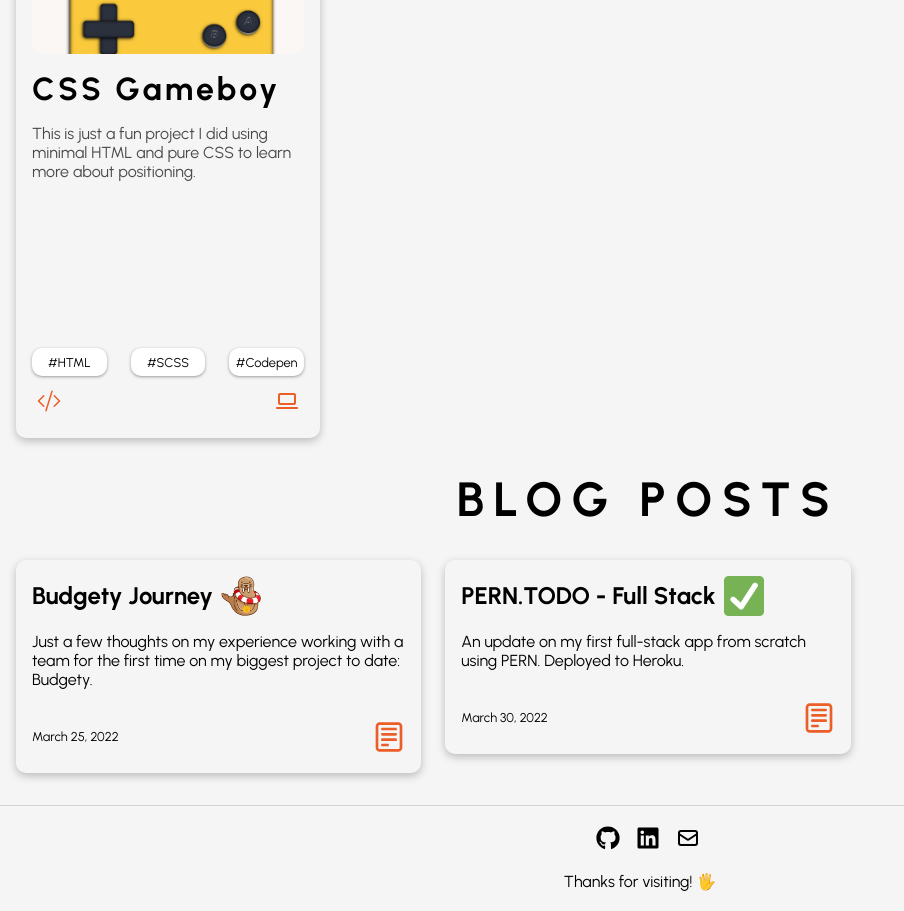
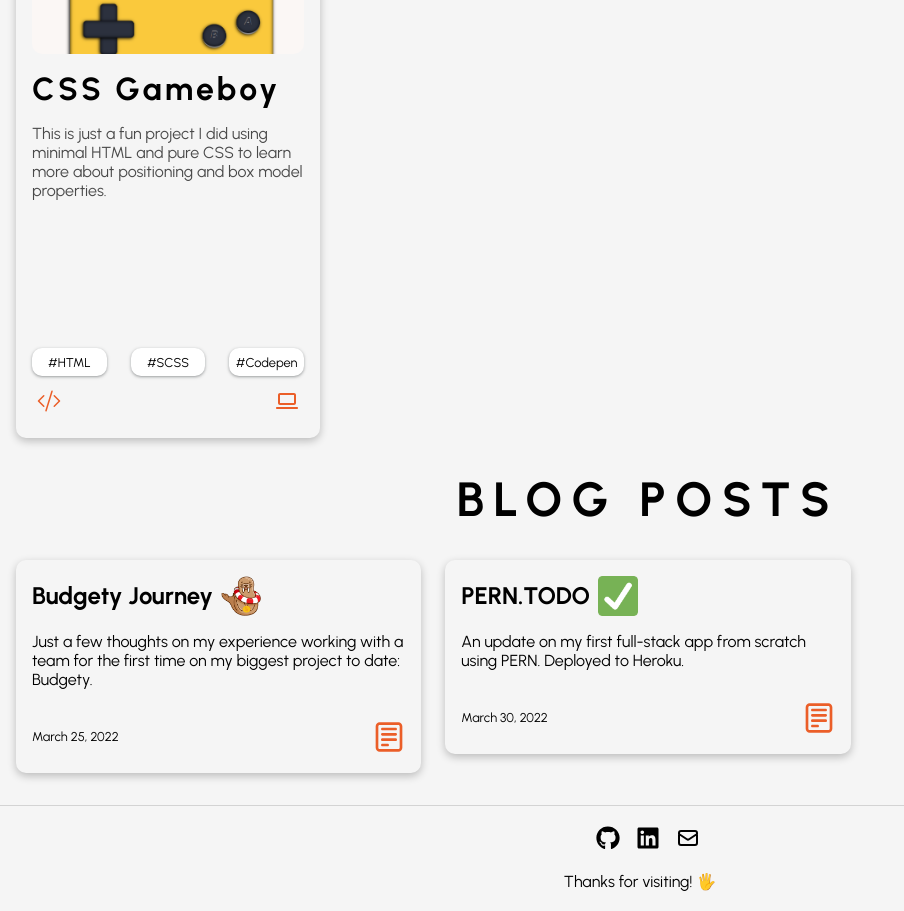
Before and after one commit to bycho91/portfolio-v3, a Next.js app: page / in a window 1280 px wide. Shown: the part 1800-2711 px from the top of the page, without its empty margins (0-904 px from the left). Built offline with nearby package versions, Linux system fonts and the light colour scheme.

Commit message:
changes to project data

```diff
--- a/static/blogs/blogsData.js
+++ b/static/blogs/blogsData.js
@@ -9,7 +9,7 @@ export const blogsData = [
     id: 0,
   },
   {
-    title: 'PERN.TODO - Full Stack',
+    title: 'PERN.TODO',
     date: 'March 30, 2022',
     description:
       'An update on my first full-stack app from scratch using PERN. Deployed to Heroku.',
--- a/static/projects/projectsData.js
+++ b/static/projects/projectsData.js
@@ -53,7 +53,7 @@ export const projectsData = [
   {
     title: 'CSS Gameboy',
     description:
-      'This is just a fun project I did using minimal HTML and pure CSS to learn more about positioning.',
+      'This is just a fun project I did using minimal HTML and pure CSS to learn more about positioning and box model properties.',
     image: '/images/gameboy.png',
     tagsArr: ['HTML', 'SCSS', 'Codepen'],
     source: 'https://codepen.io/bycho91/pen/JjRgyZe',
```
